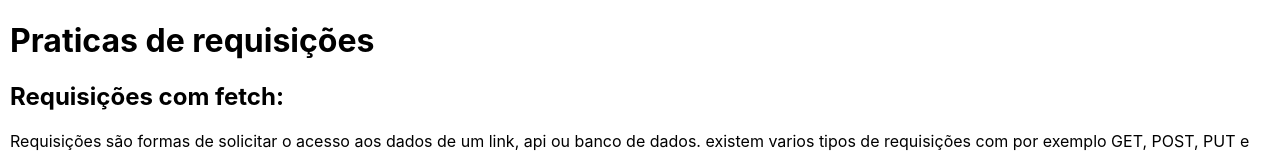
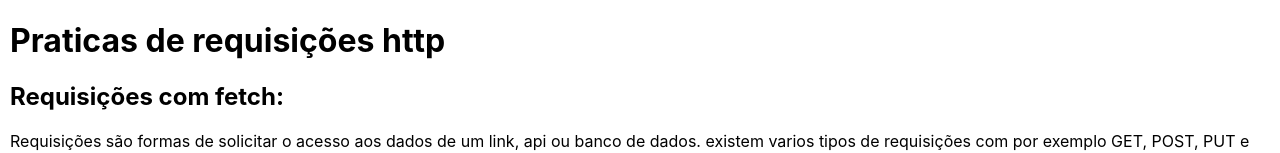
Before and after one commit to FranciscoNeto2909/praticas, a React (Create React App) app: page / in a window 1280 px wide. Shown: the top 153 px of the page. Built offline with nearby package versions, Linux system fonts and the light colour scheme.

Commit message:
text redacted

```diff
--- a/src/App.js
+++ b/src/App.js
@@ -41,7 +41,7 @@ export default function App() {
   }
   return (
     <div>
-      <h1 className="text-center">Praticas de requisições</h1>
+      <h1 className="text-center">Praticas de requisições http</h1>
       <h2>Requisições com fetch:</h2>
       <p>Requisições são formas de solicitar o acesso aos dados de um link, api ou banco de dados. existem varios tipos de requisições com por exemplo GET, POST, PUT e DELETE.</p>
       <h3>GET:</h3>
```
